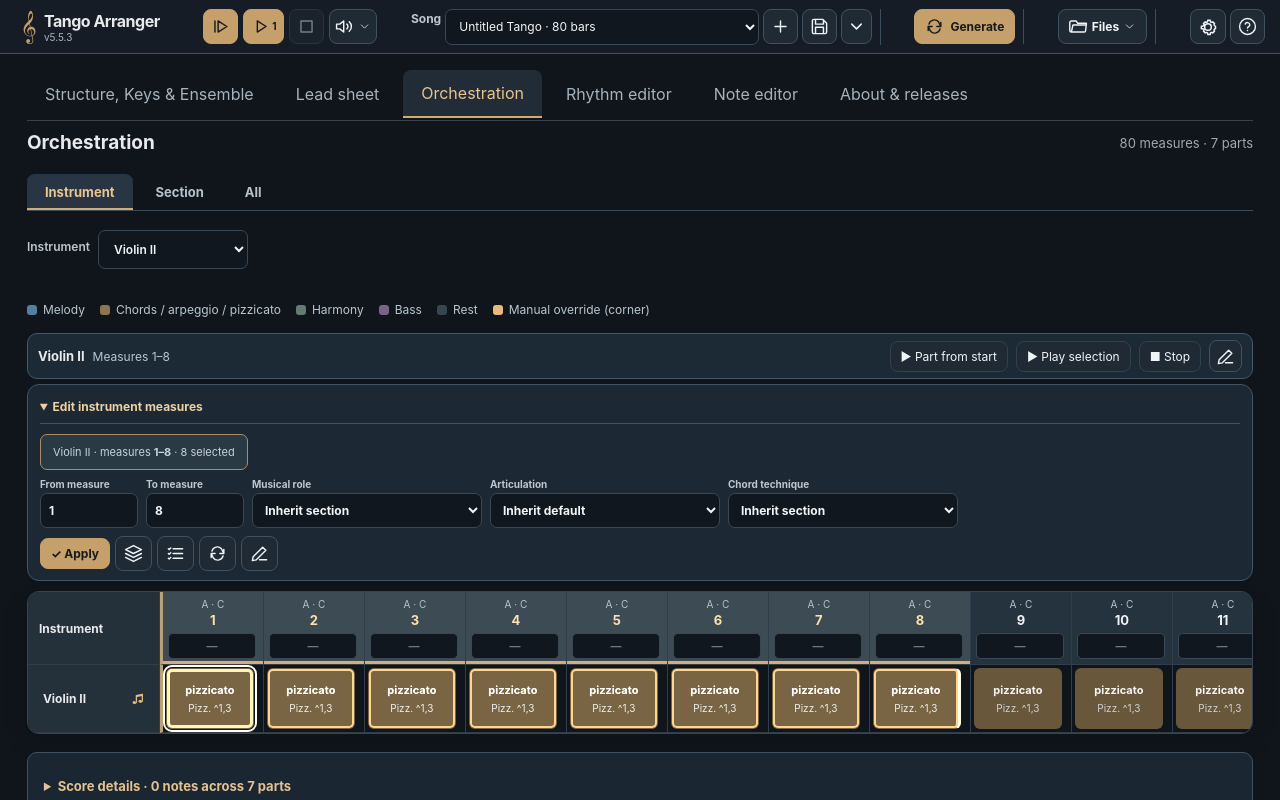
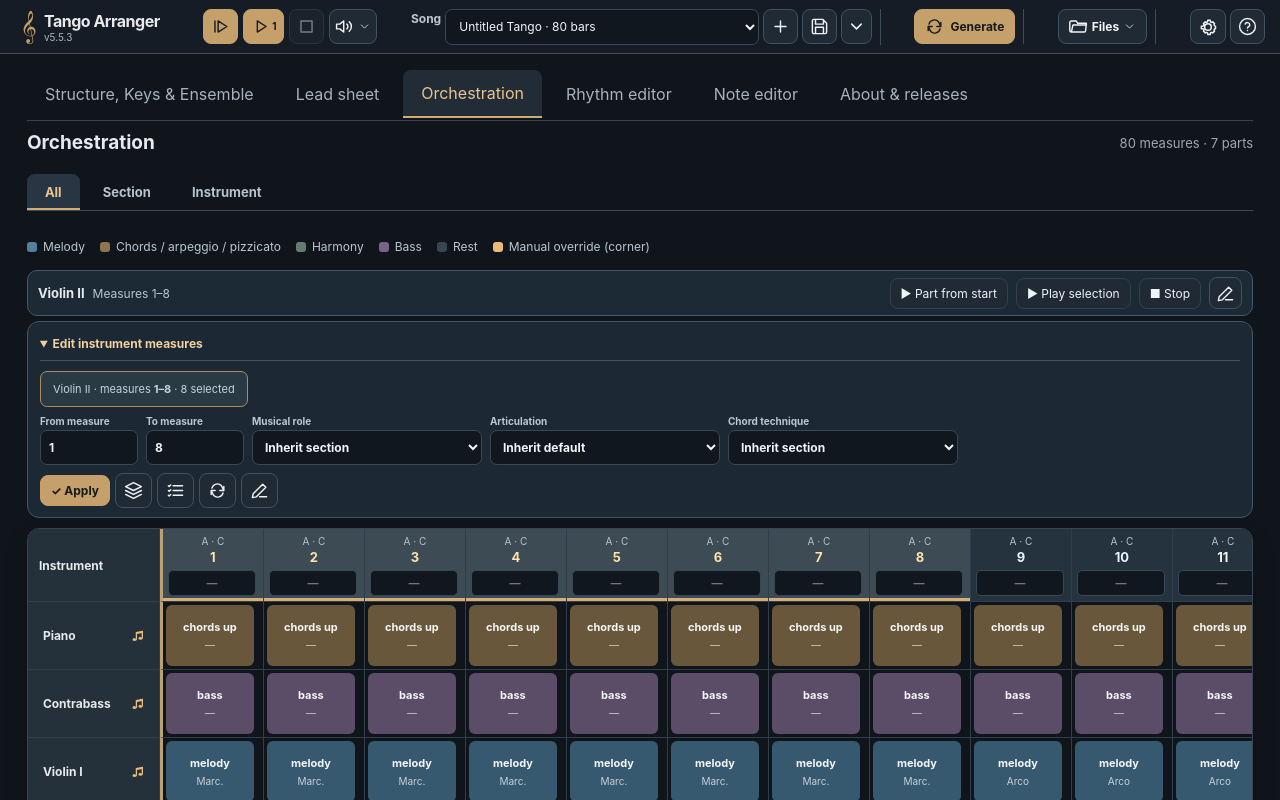
Before and after one commit to niwrA/tango-arranger, a Vue app: page / in a window 1280 px wide. Shown: the top 800 px of the page. Built offline with nearby package versions, Linux system fonts and the light colour scheme.

Commit message:
Default orchestration map to All and order scopes All, Section, Instrument

```diff
--- a/src/App.vue
+++ b/src/App.vue
@@ -723,7 +723,7 @@ function setBarArticulation(inst:Instrument,e:Event){project.value.articulation?
 function inferredArticulation(inst:Instrument):string{return measureArticulation(project.value,inst,selectedBar.value)??'not applicable';}
 function setTranspose(e:Event){const n=Number((e.target as HTMLInputElement).value);if(Number.isInteger(n)&&n>=-24&&n<=24)project.value.transposeSemitones=n;}
 // Song overview: measure-level overrides are sparse and do not replace section defaults.
-const orchestrationScope=ref<'instrument'|'section'|'all'>('instrument');
+const orchestrationScope=ref<'instrument'|'section'|'all'>('all');
 const selectedInstrumentGroup=ref<InstrumentGroup>('rhythm');
 const instrumentGroupOptions:InstrumentGroup[]=['rhythm','melody','harmony'];
 function groupMembers(group:InstrumentGroup):Instrument[]{return instrumentsForGroup(project.value,group,INSTRUMENTS);}
@@ -1876,7 +1876,7 @@ function addArrastre(){const inst:'Piano'='Piano';const b=selectedBar.value,offs
 <button class="secondary lead-add-measure" @click="addBar">+ Add measure to last section</button></section>
 <section v-else-if="active==='arrange'" class="overview-section"><div class="section-heading"><h2>Orchestration</h2><span>{{project.bars.length}} measures · {{activeRoster.length}} parts</span></div>
 <div class="orchestration-scope-tabs" role="tablist" aria-label="Orchestration editing scope">
-<button v-for="scope in (['instrument','section','all'] as const)" :key="scope" type="button" role="tab" :id="`scope-${scope}`" :aria-selected="orchestrationScope===scope" :aria-controls="'scope-map-panel'" :class="{selected:orchestrationScope===scope}" @click="orchestrationScope=scope">{{scope==='instrument'?'Instrument':scope==='section'?'Section':'All'}}</button>
+<button v-for="scope in (['all','section','instrument'] as const)" :key="scope" type="button" role="tab" :id="`scope-${scope}`" :aria-selected="orchestrationScope===scope" :aria-controls="'scope-map-panel'" :class="{selected:orchestrationScope===scope}" @click="orchestrationScope=scope">{{scope==='instrument'?'Instrument':scope==='section'?'Section':'All'}}</button>
 </div>
 <div class="orchestration-map-filter" role="group" aria-label="Orchestration map filter">
 <label v-if="orchestrationScope==='instrument'">Instrument <select v-model="overviewInstrument" aria-label="Instrument shown in orchestration map"><option v-for="inst in overviewInstruments" :key="inst" :value="inst">{{inst}}</option></select></label>
```
